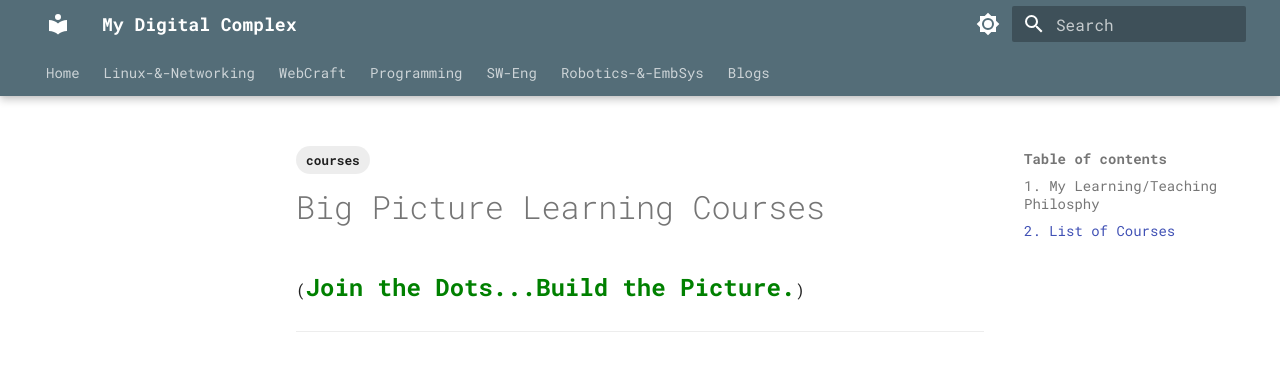
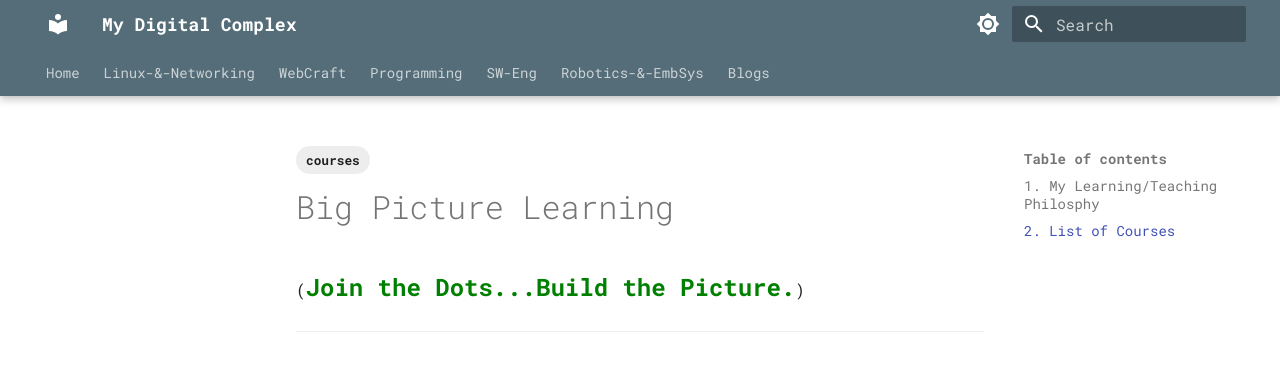
Before and after one commit to alohamujeeb/alohamujeeb.github.io, an MkDocs documentation site: the page built from docs/courses/index.md, in a window 1280 px wide. Shown: the top 378 px of the page. Built offline with MkDocs 1.6.1 and Material for MkDocs 9.7.7, drawn with Linux system fonts in a browser that asks for light colours.

Commit message:
file restructuring

```diff
--- a/docs/courses/index.md
+++ b/docs/courses/index.md
@@ -3,7 +3,7 @@ tags:
   - courses
 ---
 
-# Big Picture Learning Courses
+# Big Picture Learning
 (<font size=+2 color='green'>**Join the Dots...Build the Picture.**</font>)
 
 ---
```
